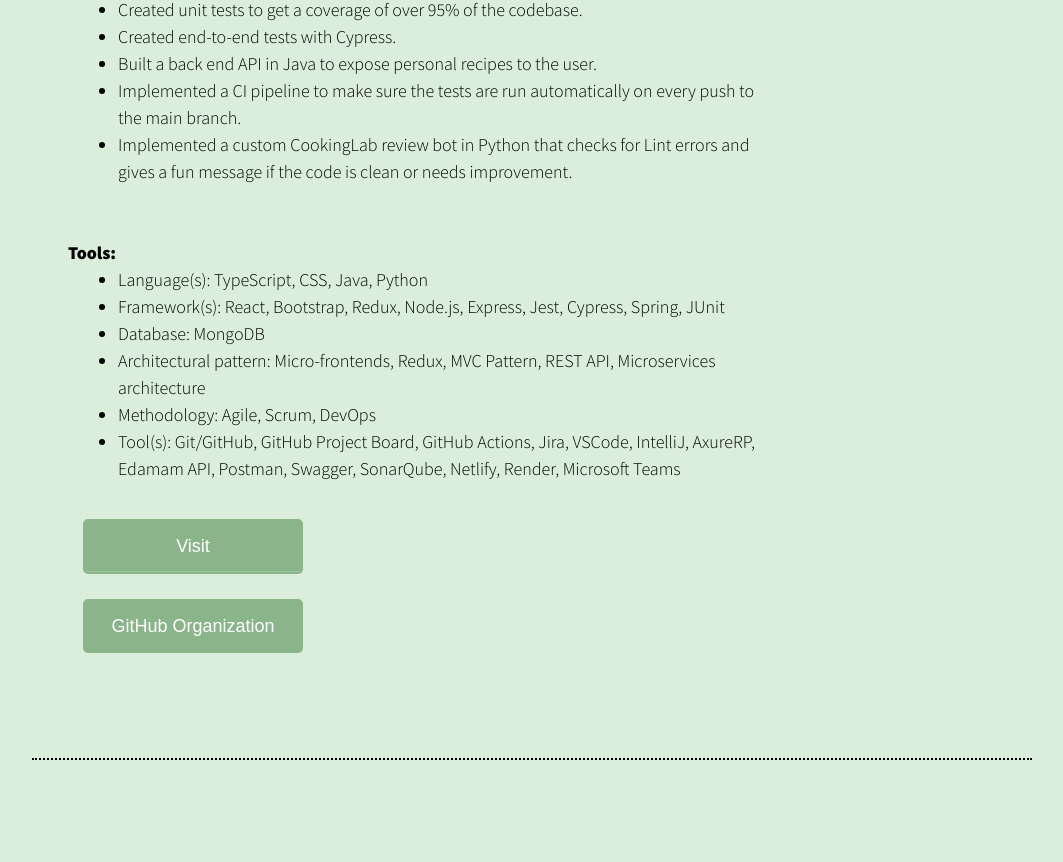
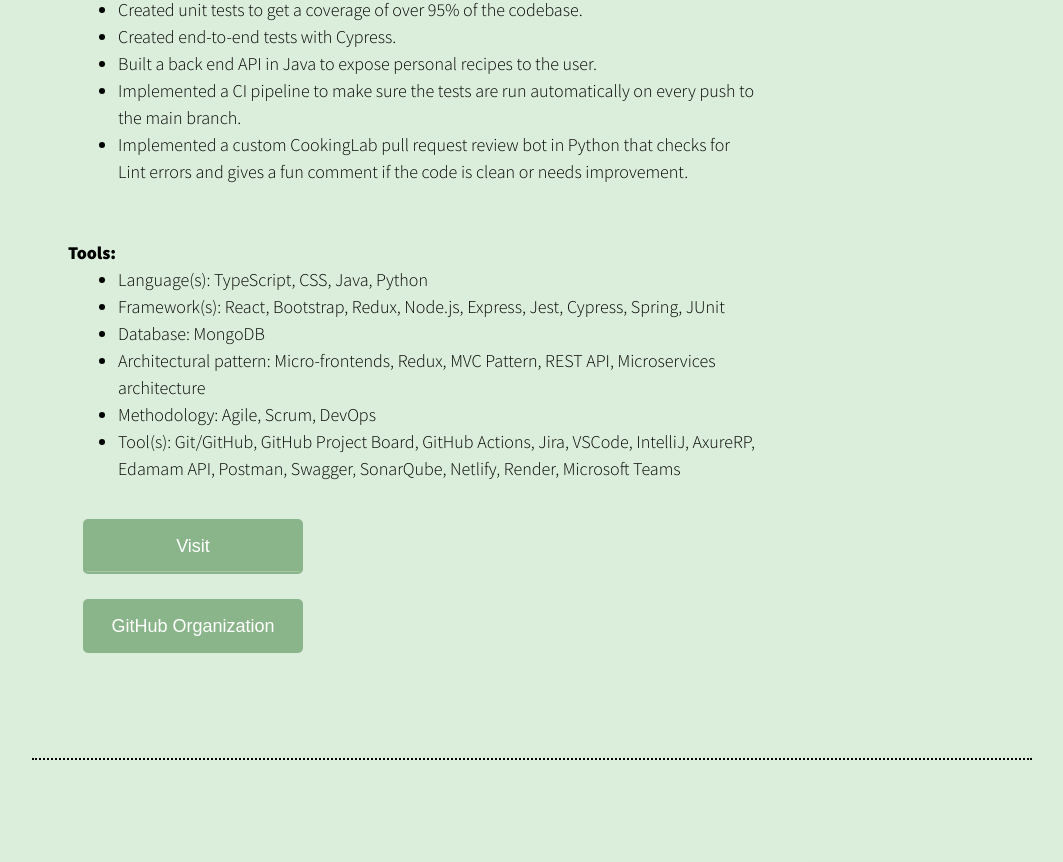
Before and after one commit to ThiiLuu79/theminh-portfolio, a React (Create React App) app: page /Personals in a window 1280 px wide. Shown: the part 1350-2212 px from the top of the page, without its empty margins (108-1171 px from the left). Built offline with nearby package versions, Linux system fonts and the light colour scheme.

Commit message:
Updated constants

```diff
--- a/src/i18n/personalsConstants_en.js
+++ b/src/i18n/personalsConstants_en.js
@@ -22,7 +22,7 @@
         "Created end-to-end tests with Cypress.",
         "Built a back end API in Java to expose personal recipes to the user.",
         "Implemented a CI pipeline to make sure the tests are run automatically on every push to the main branch.",
-        "Implemented a custom CookingLab review bot in Python that checks for Lint errors and gives a fun message if the code is clean or needs improvement.",
+        "Implemented a custom CookingLab pull request review bot in Python that checks for Lint errors and gives a fun comment if the code is clean or needs improvement.",
     ],
     tools: [
         "Language(s): TypeScript, CSS, Java, Python",
--- a/src/i18n/personalsConstants_fr.js
+++ b/src/i18n/personalsConstants_fr.js
@@ -22,7 +22,7 @@
         "Créé des tests de bout en bout avec Cypress.",
         "Construit un API back end en Java pour exposer les recettes personnelles à l'utilisateur.",
         "Implémenté un pipeline CI pour s'assurer que les tests sont exécutés automatiquement à chaque push sur la branche principale.",
-        "Implémenté un bot de révision CookingLab personnalisé en Python qui vérifie les erreurs de Lint et donne un message amusant si le code est propre ou nécessite des améliorations.",
+        "Implémenté un bot de révision de pull request CookingLab personnalisé en Python qui vérifie les erreurs de Lint et donne un commentaire amusant si le code est propre ou nécessite des améliorations.",
     ],
     tools: [
         "Language(s): TypeScript, CSS, Java, Python",
```
